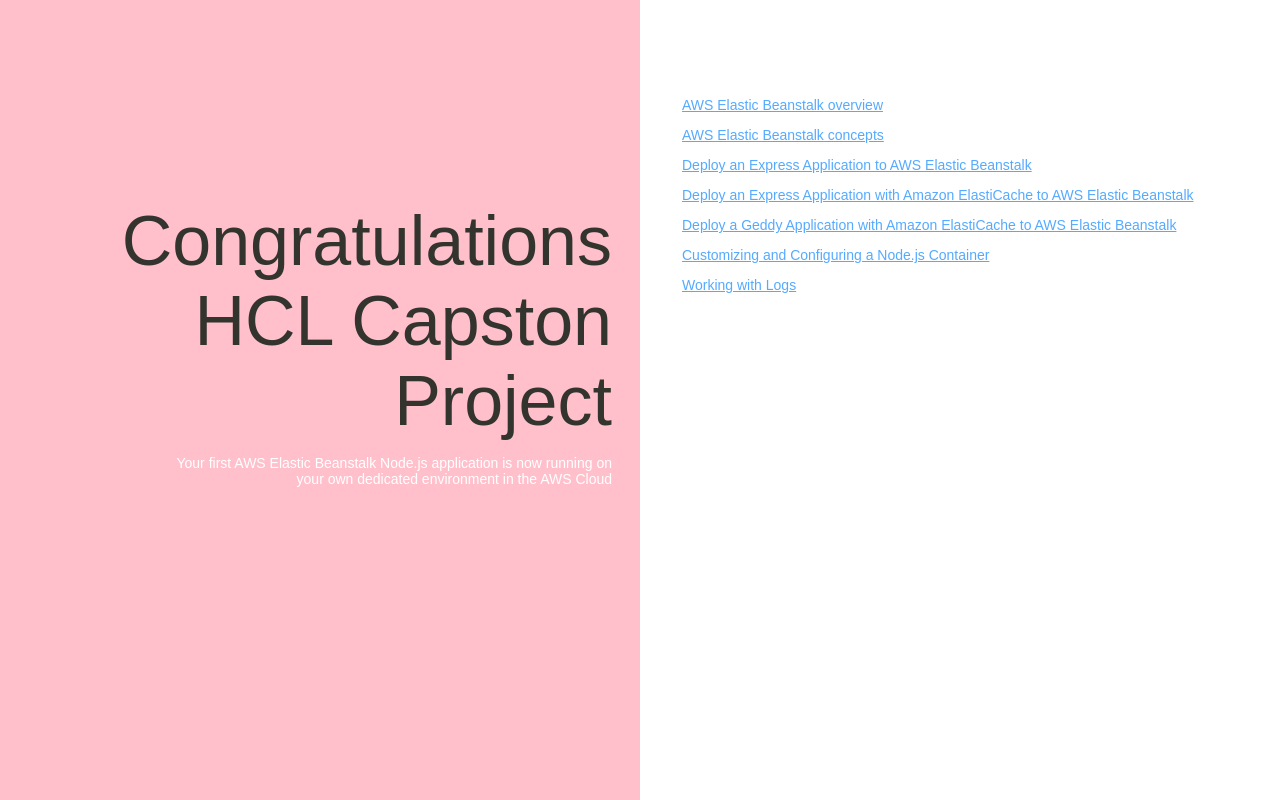
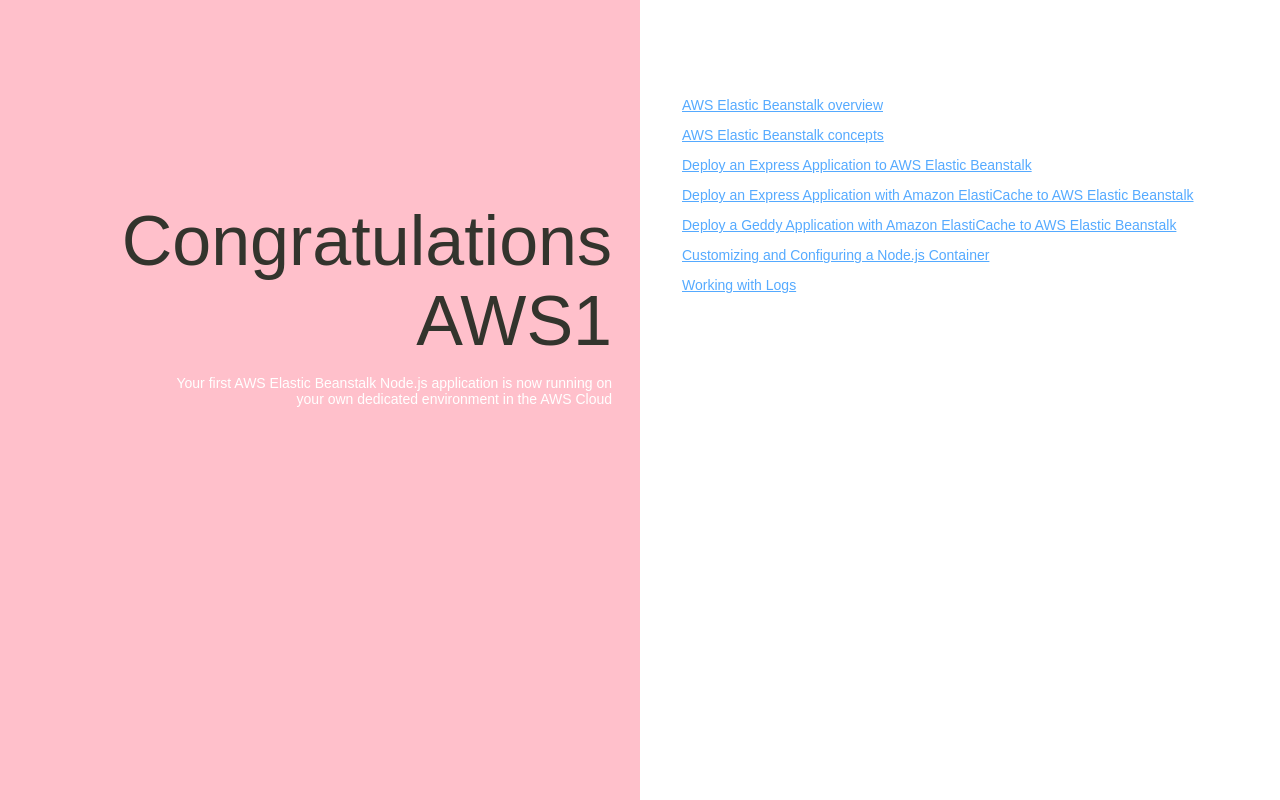
Before and after one commit to anupam7306/sample, a plain HTML site: page index.html in a window 1280 px wide. Drawn offline with Linux system fonts and the light colour scheme.

Commit message:
Update index.html
Signed-off-by: anupam7306 <anupamaws610@gmail.com>

```diff
--- a/index.html
+++ b/index.html
@@ -74,7 +74,7 @@
   </head>
   <body>
     <div class="textColumn">
-      <h1>Congratulations HCL Capston Project</h1>
+      <h1>Congratulations AWS1</h1>
       <p>Your first AWS Elastic Beanstalk Node.js application is now running on your own dedicated environment in the AWS Cloud</p>
     </div>
     <div class="linksColumn">
```
